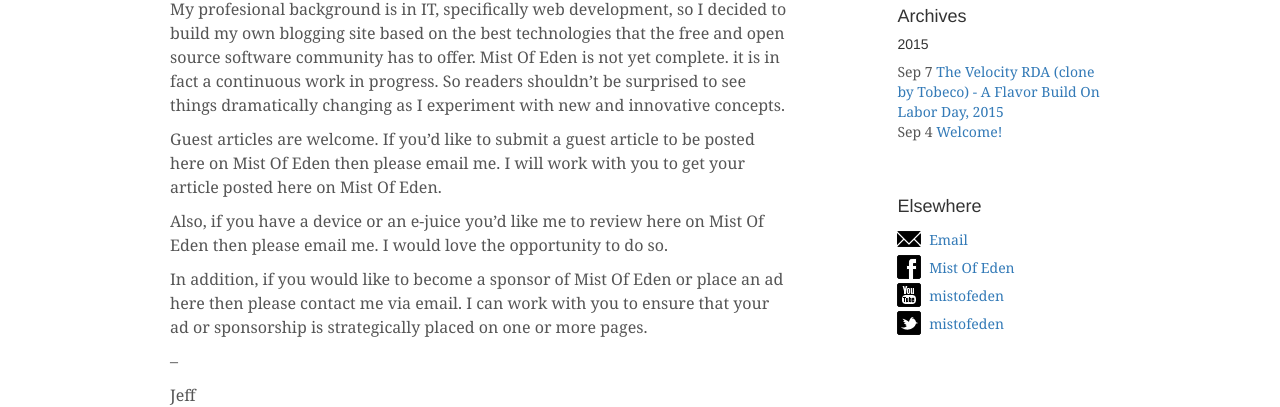
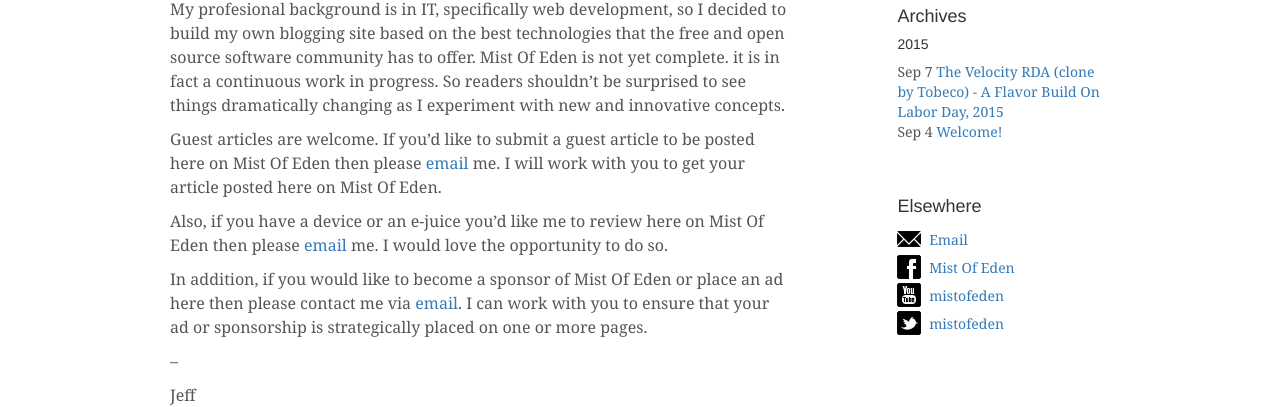
Before and after one commit to mistofeden/mistofeden.github.io, a Jekyll site: the page built from posts/eic/_posts/2015-09-04-welcome-to-mist-of-eden.markdown, in a window 1280 px wide and 1270 px high. Shown: the part 492-899 px from the top of the window. Built offline with Jekyll 4.4.1, drawn with Linux system fonts in a browser that asks for light colours; part of the change alters nothing that is shown.

```diff
--- a/posts/eic/_posts/2015-09-04-welcome-to-mist-of-eden.markdown
+++ b/posts/eic/_posts/2015-09-04-welcome-to-mist-of-eden.markdown
@@ -21,15 +21,18 @@ to see things dramatically changing as I experiment with new and innovative
 concepts.
 
 Guest articles are welcome. If you'd like to submit a guest article to be posted
-here on Mist Of Eden then please email me. I will work with you to get your
-article posted here on Mist Of Eden.
+here on Mist Of Eden then please <a
+href="mailto:mistofeden.blog@gmailcom">email</a> me. I will work with you to get
+your article posted here on Mist Of Eden.
 
 Also, if you have a device or an e-juice you'd like me to review here on Mist Of
-Eden then please email me. I would love the opportunity to do so.
+Eden then please <a href="mailto:mistofeden.blog@gmailcom">email</a> me. I would
+love the opportunity to do so.
 
 In addition, if you would like to become a sponsor of Mist Of Eden or place an
-ad here then please contact me via email. I can work with you to ensure that
-your ad or sponsorship is strategically placed on one or more pages.
+ad here then please contact me via <a
+href="mailto:mistofeden.blog@gmailcom">email</a>. I can work with you to ensure
+that your ad or sponsorship is strategically placed on one or more pages.
 
 --
 
```
